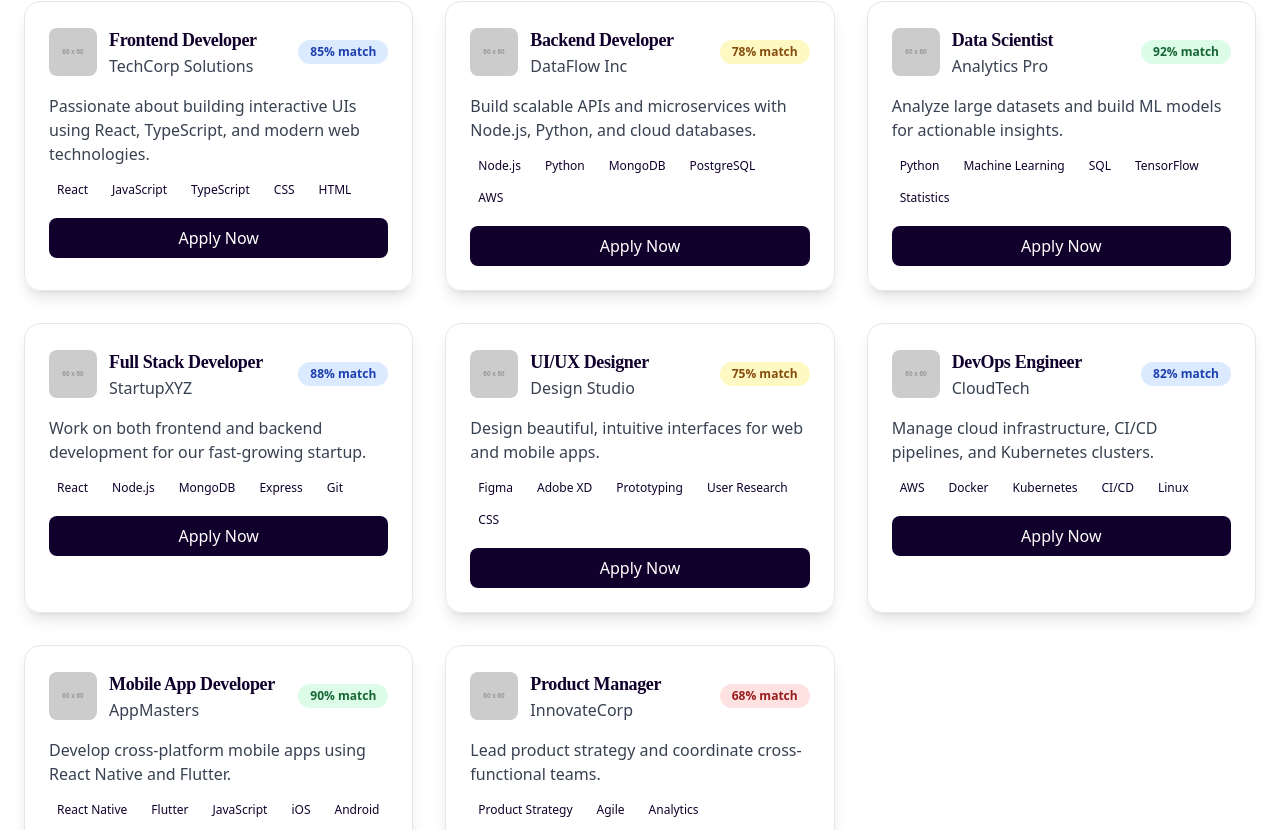
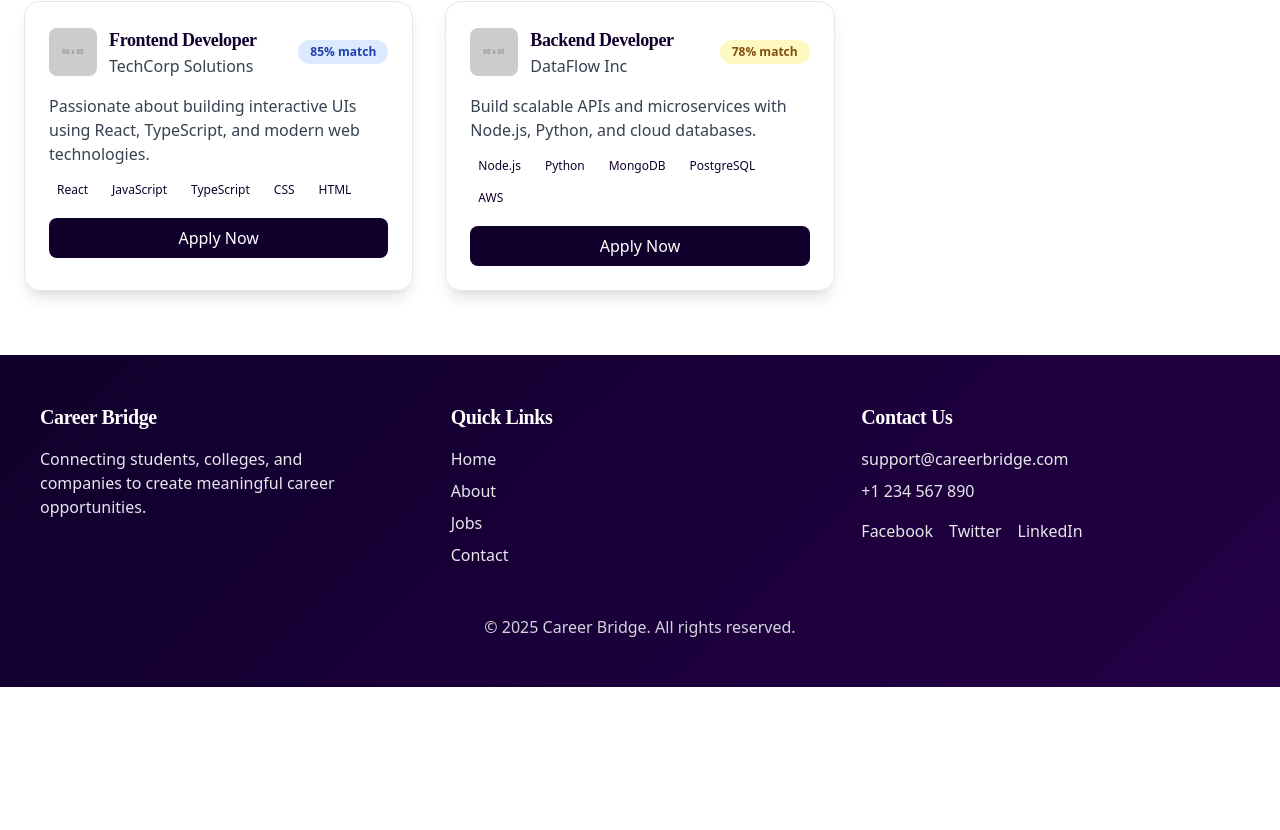
Before and after one commit to abhay-gupta-199/career-bridge, a React (Vite) app in the folder client/: page /jobs in a window 1280 px wide. Shown: the part 610-1440 px from the top of the page. After the commit the page ends 1297 px from the top, so only its background shows below. Built offline with nearby package versions, Linux system fonts and the light colour scheme; a web font is replaced by a local one.

Commit message:
jobs_about_updated

```diff
--- a/client/src/pages/About.jsx
+++ b/client/src/pages/About.jsx
@@ -21,31 +21,41 @@ const About = () => {
     <div className="min-h-screen bg-white text-gray-900 relative overflow-hidden">
       <Navbar />
 
-      {/* Hero Section */}
-      <section className="relative py-32 bg-gradient-to-r from-[#f0f4ff] via-[#d6e0ff] to-[#ffffff] overflow-hidden">
-        {/* Floating soft circles */}
+      {/* Hero Section with Freepik background */}
+      <section
+        className="relative overflow-hidden bg-cover bg-center bg-no-repeat h-[80vh]"
+        style={{
+          backgroundImage:
+            "url('https://img.freepik.com/free-vector/recruiting-professionals-studying-candidate-profiles_1262-21404.jpg?semt=ais_hybrid&w=740&q=80')",
+        }}
+      >
+        {/* Blur overlay */}
         <div className="absolute inset-0 -z-10">
+          <div className="absolute inset-0 bg-black/25 backdrop-blur-md"></div>
+
+          {/* Floating soft circles */}
           <div className="absolute w-72 h-72 bg-[#ff6f91]/10 rounded-full top-10 left-10 animate-floatSlow"></div>
           <div className="absolute w-56 h-56 bg-[#845ec2]/10 rounded-full bottom-20 right-16 animate-floatSlow"></div>
           <div className="absolute w-96 h-96 bg-[#00c9a7]/10 rounded-full top-1/2 left-1/2 transform -translate-x-1/2 -translate-y-1/2 animate-floatSlow"></div>
         </div>
 
-        <div className="max-w-3xl mx-auto px-6 text-center relative z-10">
+        {/* Hero Card shifted top-left and smaller */}
+        <div className="absolute top-10 left-6 md:top-16 md:left-12 lg:top-24 lg:left-24 max-w-md">
           <motion.div
             variants={fadeInUp}
             initial="hidden"
             animate="visible"
-            className="bg-white/90 backdrop-blur-md border border-gray-200 rounded-3xl p-14 shadow-2xl relative overflow-hidden"
+            className="bg-white/90 backdrop-blur-md border border-gray-200 rounded-2xl p-10 shadow-2xl relative overflow-hidden"
           >
             {/* Glow effect */}
-            <div className="absolute -inset-1 bg-gradient-to-r from-[#ff6f91] via-[#845ec2] to-[#00c9a7] opacity-20 blur-3xl rounded-3xl animate-glowSlow"></div>
+            <div className="absolute -inset-1 bg-gradient-to-r from-[#ff6f91] via-[#845ec2] to-[#00c9a7] opacity-20 blur-3xl rounded-2xl animate-glowSlow"></div>
 
             <motion.h1
               variants={fadeInUp}
               initial="hidden"
               animate="visible"
               transition={{ duration: 0.8 }}
-              className="text-5xl md:text-6xl font-extrabold mb-6 text-[#10002b] leading-tight relative z-10"
+              className="text-3xl md:text-4xl font-extrabold mb-4 text-[#10002b] leading-tight relative z-10"
             >
               About Career Bridge
             </motion.h1>
@@ -54,7 +64,7 @@ const About = () => {
               initial="hidden"
               animate="visible"
               transition={{ delay: 0.2, duration: 0.8 }}
-              className="text-xl md:text-2xl text-gray-700 max-w-2xl mx-auto relative z-10"
+              className="text-md md:text-lg text-gray-700 relative z-10"
             >
               Connecting students, colleges, and careers through innovative technology and personalized experiences.
             </motion.p>
@@ -65,17 +75,17 @@ const About = () => {
               initial="hidden"
               animate="visible"
               transition={{ delay: 0.4 }}
-              className="mt-10 flex flex-col sm:flex-row gap-4 justify-center relative z-10"
+              className="mt-6 flex flex-col sm:flex-row gap-3 justify-start relative z-10"
             >
               <a
                 href="/signup"
-                className="bg-[#10002b] text-white font-medium py-3 px-8 rounded-lg hover:bg-[#240046] transition-colors duration-200 text-lg"
+                className="bg-[#10002b] text-white font-medium py-2 px-6 rounded-lg hover:bg-[#240046] transition-colors duration-200 text-sm md:text-base"
               >
                 Get Started
               </a>
               <a
                 href="/login"
-                className="border-2 border-[#10002b] text-[#10002b] font-medium py-3 px-8 rounded-lg hover:bg-[#10002b] hover:text-white transition-colors duration-200 text-lg"
+                className="border-2 border-[#10002b] text-[#10002b] font-medium py-2 px-6 rounded-lg hover:bg-[#10002b] hover:text-white transition-colors duration-200 text-sm md:text-base"
               >
                 Sign In
               </a>
@@ -84,12 +94,6 @@ const About = () => {
         </div>
 
         <style>{`
-          @keyframes pulse-slow {
-            0%, 100% { transform: scale(1); opacity: 0.1; }
-            50% { transform: scale(1.05); opacity: 0.2; }
-          }
-          .animate-pulse-slow { animation: pulse-slow 8s ease-in-out infinite; }
-
           @keyframes floatSlow {
             0%, 100% { transform: translateY(0px); }
             50% { transform: translateY(-20px); }
--- a/client/src/pages/Jobs.jsx
+++ b/client/src/pages/Jobs.jsx
@@ -49,90 +49,7 @@ const Jobs = () => {
       postedDate: "1 day ago",
       logo: "https://via.placeholder.com/60x60/10B981/FFFFFF?text=DF"
     },
-    {
-      id: 3,
-      title: "Data Scientist",
-      company: "Analytics Pro",
-      location: "Seattle, WA",
-      type: "Full-time",
-      salary: "$100k - $150k",
-      matchPercentage: 92,
-      description: "Analyze large datasets and build ML models for actionable insights.",
-      requirements: ["Python", "Machine Learning", "SQL", "TensorFlow", "Statistics"],
-      category: "data",
-      postedDate: "3 days ago",
-      logo: "https://via.placeholder.com/60x60/8B5CF6/FFFFFF?text=AP"
-    },
-    {
-      id: 4,
-      title: "Full Stack Developer",
-      company: "StartupXYZ",
-      location: "Austin, TX",
-      type: "Full-time",
-      salary: "$75k - $110k",
-      matchPercentage: 88,
-      description: "Work on both frontend and backend development for our fast-growing startup.",
-      requirements: ["React", "Node.js", "MongoDB", "Express", "Git"],
-      category: "fullstack",
-      postedDate: "4 days ago",
-      logo: "https://via.placeholder.com/60x60/F59E0B/FFFFFF?text=SX"
-    },
-    {
-      id: 5,
-      title: "UI/UX Designer",
-      company: "Design Studio",
-      location: "Los Angeles, CA",
-      type: "Full-time",
-      salary: "$70k - $100k",
-      matchPercentage: 75,
-      description: "Design beautiful, intuitive interfaces for web and mobile apps.",
-      requirements: ["Figma", "Adobe XD", "Prototyping", "User Research", "CSS"],
-      category: "design",
-      postedDate: "5 days ago",
-      logo: "https://via.placeholder.com/60x60/EF4444/FFFFFF?text=DS"
-    },
-    {
-      id: 6,
-      title: "DevOps Engineer",
-      company: "CloudTech",
-      location: "Remote",
-      type: "Full-time",
-      salary: "$95k - $140k",
-      matchPercentage: 82,
-      description: "Manage cloud infrastructure, CI/CD pipelines, and Kubernetes clusters.",
-      requirements: ["AWS", "Docker", "Kubernetes", "CI/CD", "Linux"],
-      category: "devops",
-      postedDate: "1 day ago",
-      logo: "https://via.placeholder.com/60x60/06B6D4/FFFFFF?text=CT"
-    },
-    {
-      id: 7,
-      title: "Mobile App Developer",
-      company: "AppMasters",
-      location: "Chicago, IL",
-      type: "Full-time",
-      salary: "$85k - $125k",
-      matchPercentage: 90,
-      description: "Develop cross-platform mobile apps using React Native and Flutter.",
-      requirements: ["React Native", "Flutter", "JavaScript", "iOS", "Android"],
-      category: "mobile",
-      postedDate: "2 days ago",
-      logo: "https://via.placeholder.com/60x60/84CC16/FFFFFF?text=AM"
-    },
-    {
-      id: 8,
-      title: "Product Manager",
-      company: "InnovateCorp",
-      location: "Boston, MA",
-      type: "Full-time",
-      salary: "$110k - $160k",
-      matchPercentage: 68,
-      description: "Lead product strategy and coordinate cross-functional teams.",
-      requirements: ["Product Strategy", "Agile", "Analytics", "User Research", "Leadership"],
-      category: "product",
-      postedDate: "6 days ago",
-      logo: "https://via.placeholder.com/60x60/EC4899/FFFFFF?text=IC"
-    }
+    // ...add other jobs here
   ];
 
   const categories = [
@@ -162,14 +79,23 @@ const Jobs = () => {
     <div className="min-h-screen bg-white">
       <Navbar />
 
-      {/* Hero Section */}
-      <section className="relative py-24 bg-gradient-to-r from-[#4e54c8] to-[#8f94fb]">
-        <div className="max-w-3xl mx-auto px-6 text-center">
+      {/* Hero Section with image background */}
+      <section
+        className="relative py-24 bg-cover bg-center bg-no-repeat"
+        style={{
+          backgroundImage:
+            "url('https://taggd.in/wp-content/uploads/2022/11/11_White-collar-jobs-and-that-sinking-feeling_1920x590.png')",
+        }}
+      >
+        {/* Blur overlay */}
+        <div className="absolute inset-0 -z-10 bg-black/30 backdrop-blur-md"></div>
+
+        <div className="max-w-7xl mx-auto px-6 relative z-10 flex justify-start">
           <motion.div
             variants={fadeInUp}
             initial="hidden"
             animate="visible"
-            className="bg-white/90 backdrop-blur-md border border-gray-200 rounded-3xl p-12 shadow-2xl"
+            className="bg-white/80 backdrop-blur-md border border-gray-200 rounded-3xl p-12 shadow-2xl w-full max-w-3xl"
           >
             <motion.h1 className="text-4xl md:text-5xl font-extrabold text-[#10002b] mb-4">
               Explore Exciting Careers
```
